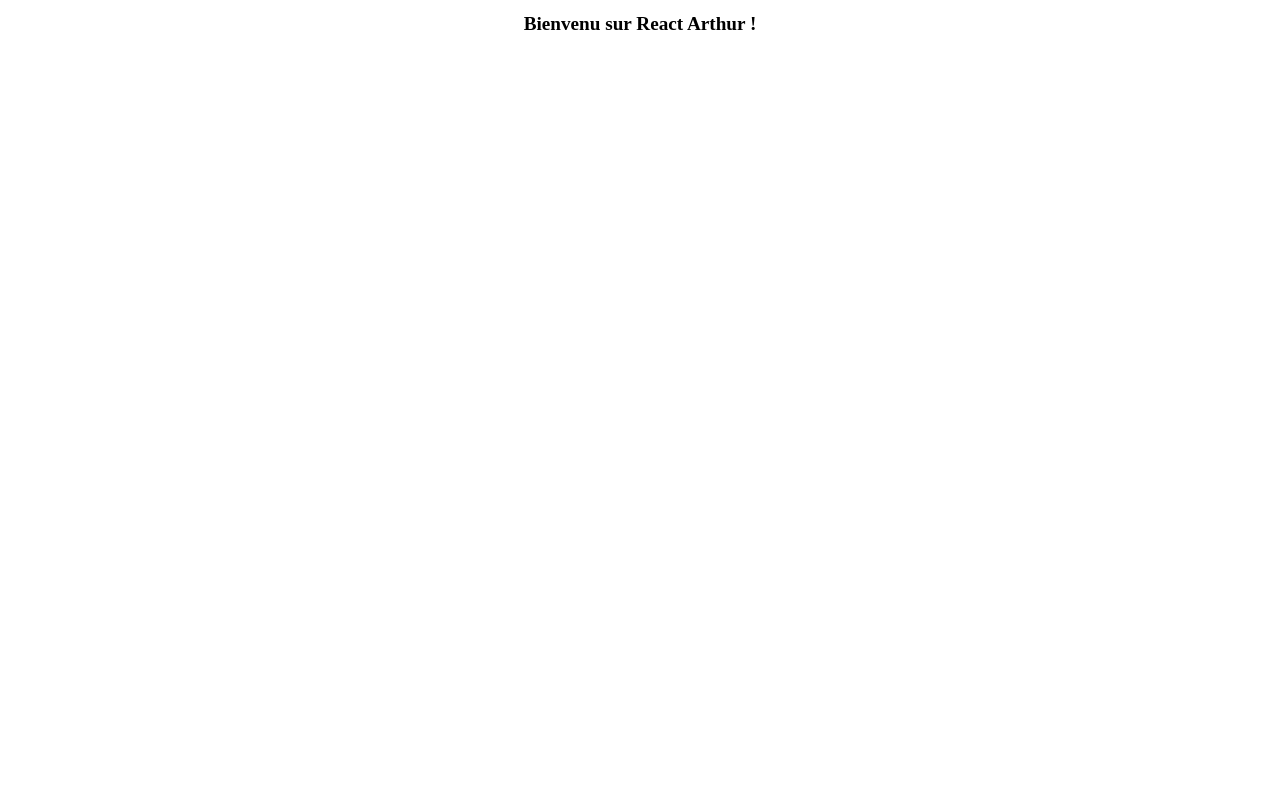
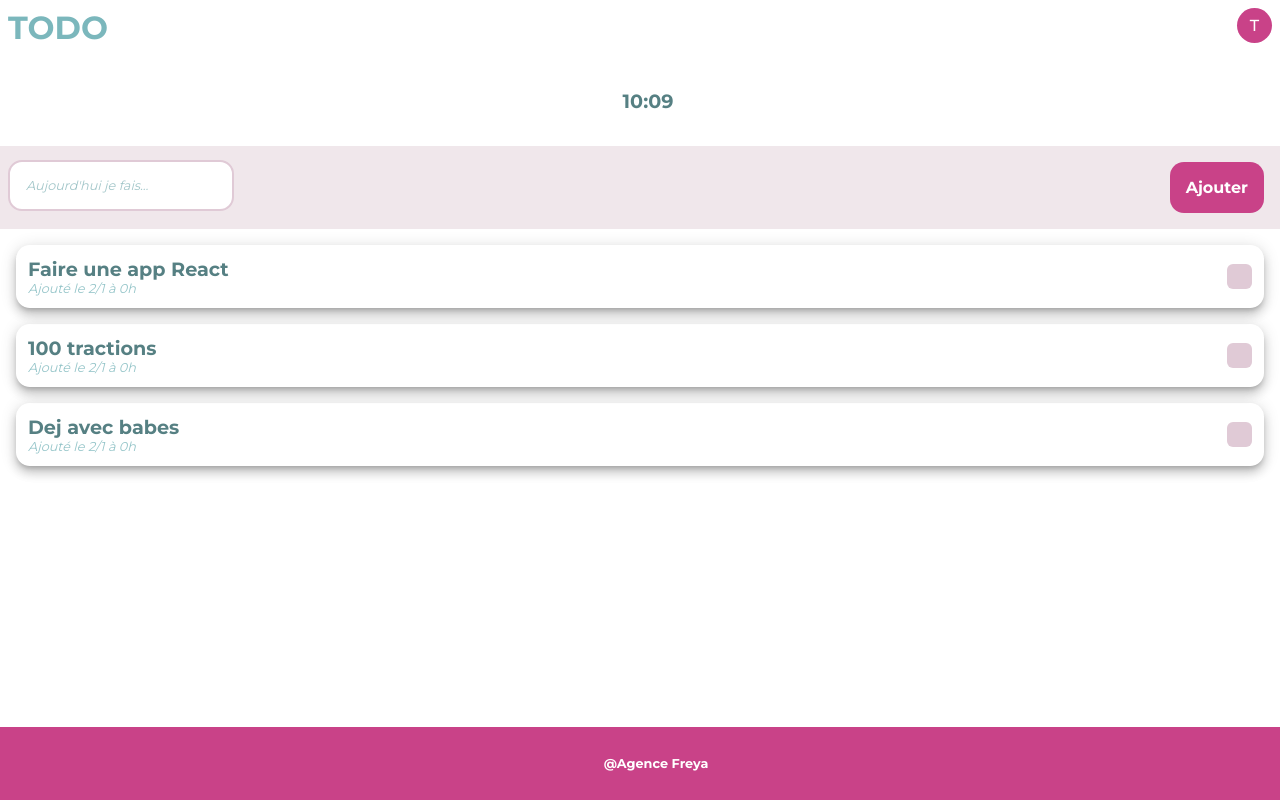
Before and after one commit to WebMamba/FormationReact, a React (Create React App) app: page / in a window 1280 px wide. Built offline with nearby package versions, Linux system fonts and the light colour scheme.

Commit message:
on rassemble nos composants dans app et petites corrections

```diff
--- a/src/App.js
+++ b/src/App.js
@@ -1,10 +1,16 @@
-import HelloWorld from "./components/HelloWorld";
+import Layout from "./components/Layout";
+import Clock from "./components/Clock";
+import TodoForm from "./components/TodoForm";
+import TodoList from "./components/TodoList";
+import { item1, item2, item3 } from "./fixtures/item_fixtures";
 
 function App() {
   return (
-    <div className="App">
-      <HelloWorld/>
-    </div>
+    <Layout>
+      <Clock />
+      <TodoForm />
+      <TodoList list={[item1, item2, item3]} />
+    </Layout>
   );
 }
 
--- a/src/components/Header/Header.module.css
+++ b/src/components/Header/Header.module.css
@@ -9,8 +9,8 @@
   display: flex;
   justify-content: center;
   align-items: center;
-  width: 50px;
-  height: 50px;
+  width: 35px;
+  height: 35px;
   border-radius: 50%;
   background-color: #c94288;
   color: white;
@@ -23,4 +23,5 @@
   font-weight: 700;
   font-size: 2em;
   color: #7bb7bc;
+  margin: 0;
 }
--- a/src/components/Header/index.jsx
+++ b/src/components/Header/index.jsx
@@ -2,12 +2,12 @@
 
 export default function Header() {
   return (
-    <header className={styles.header}>
+    <div className={styles.header}>
+      <h3 className={styles.title}>TODO</h3>
       <span />
-      <h3 className={styles.title}>TODO</h3>
       <div className={styles.avatar}>
         <p>T</p>
       </div>
-    </header>
+    </div>
   );
 }
--- a/src/components/TodoForm/TodoForm.module.css
+++ b/src/components/TodoForm/TodoForm.module.css
@@ -1,7 +1,6 @@
 .form {
   display: flex;
   align-items: center;
-  width: 100%;
   padding: 8px;
   background: #f0e7eb;
   justify-content: space-between;
--- a/src/components/TodoForm/index.jsx
+++ b/src/components/TodoForm/index.jsx
@@ -23,6 +23,7 @@
   const handleSubmit = (event) => {
     event.preventDefault();
 
+    validateValue(value);
     setTouched(true);
   };
 
@@ -59,7 +60,7 @@
           helperMessage={helperMessage}
         />
         <button className={styles.button} type="submit">
-          Valider
+          Ajouter
         </button>
       </div>
     </form>
--- a/src/components/TodoList/index.jsx
+++ b/src/components/TodoList/index.jsx
@@ -23,5 +23,5 @@
 }
 
 TodoList.propTypes = {
-  list: PropTypes.array,
+  list: PropTypes.array.isRequired,
 };
```
